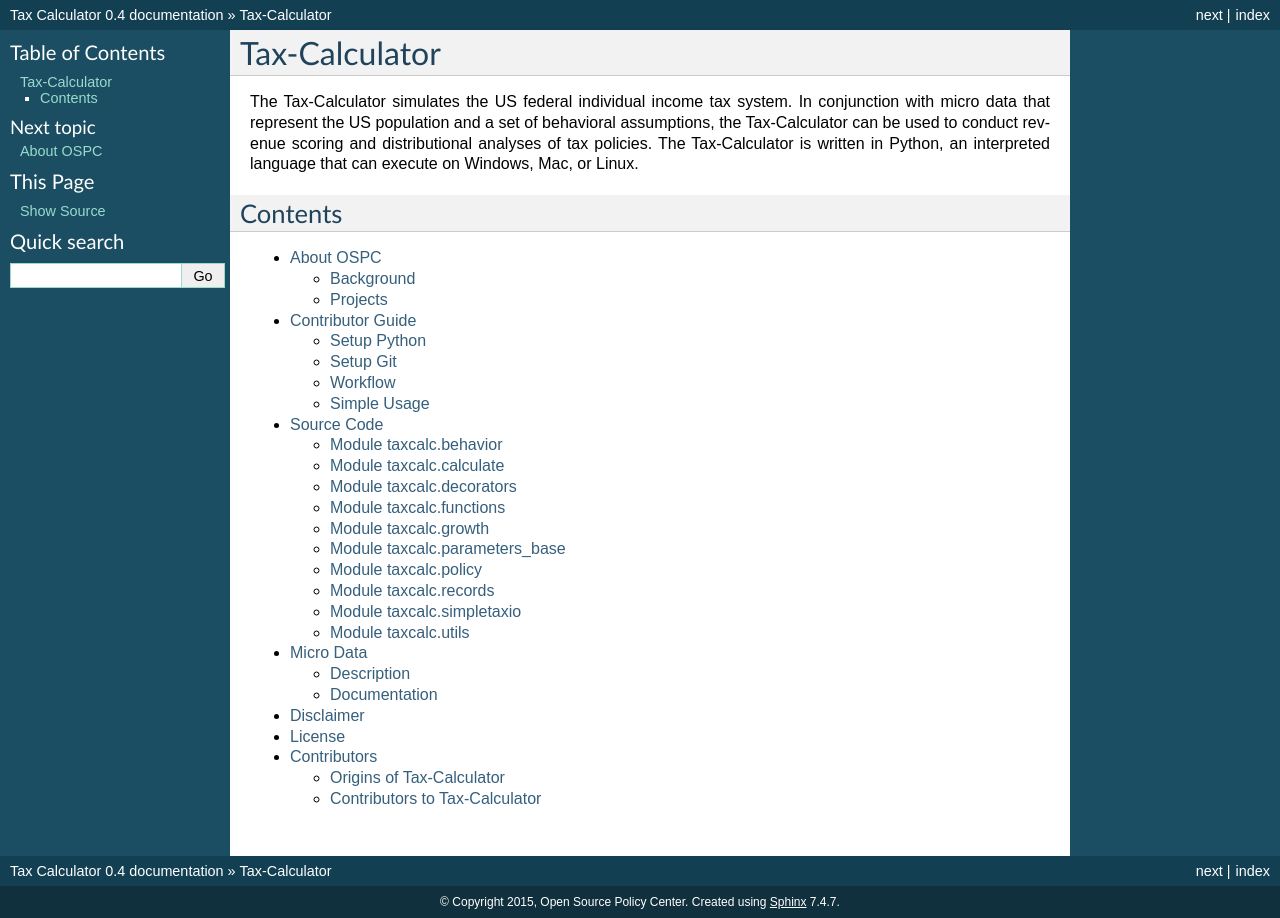
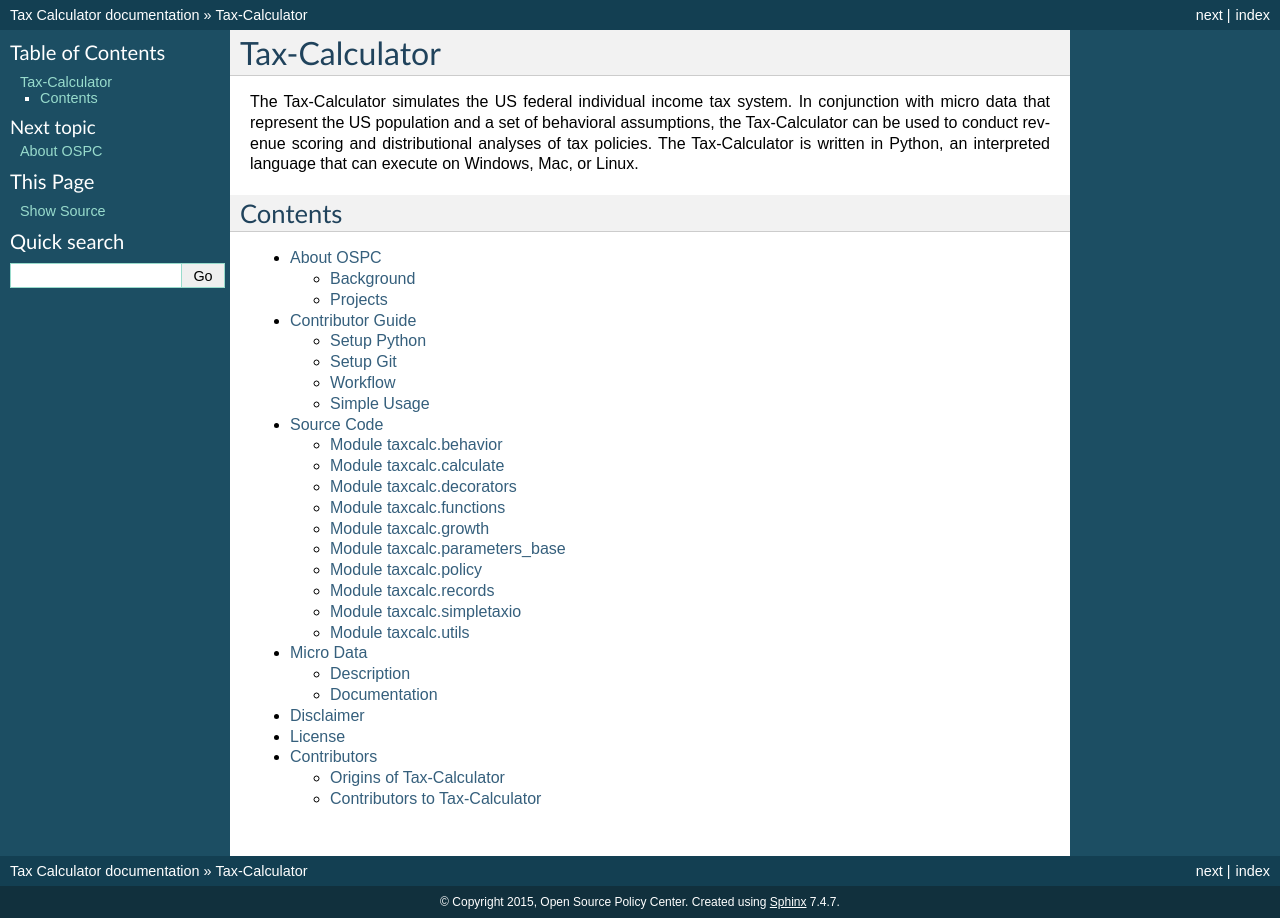
Before and after one commit to PSLmodels/Tax-Calculator, a Sphinx documentation site: the page built from docs/source/index.rst, in a window 1280 px wide. Built offline with Sphinx 7.4.7, drawn with Linux system fonts in a browser that asks for light colours; formulas are drawn with MathJax 3; the version number could not be read and is left out.

Commit message:
DOCS: get version from taxcalc package itself

```diff
--- a/docs/source/conf.py
+++ b/docs/source/conf.py
@@ -64,9 +64,11 @@
 # built documents.
 #
 # The short X.Y version.
-version = '0.4'
+import taxcalc
+ver = taxcalc.__version__
+version = ver[:ver.rfind('.') + 2]
 # The full version, including alpha/beta/rc tags.
-release = '0.4'
+release = version
 
 # The language for content autogenerated by Sphinx. Refer to documentation
 # for a list of supported languages.
```
